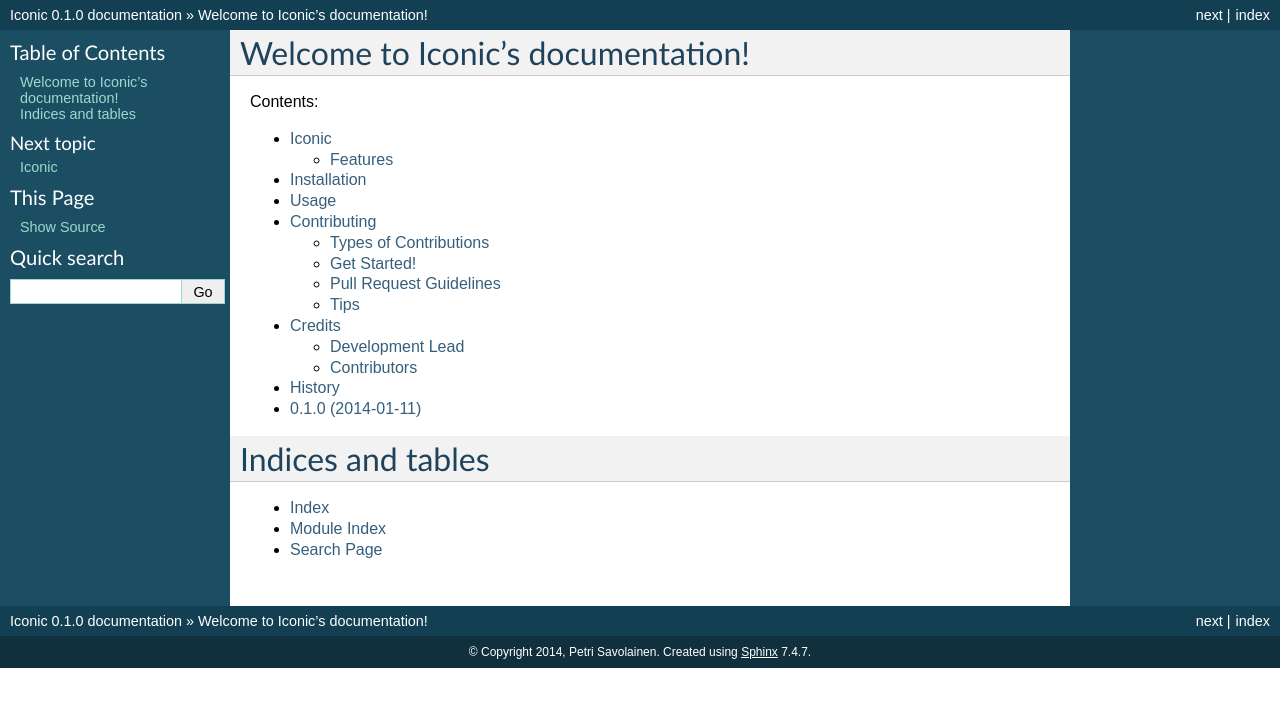
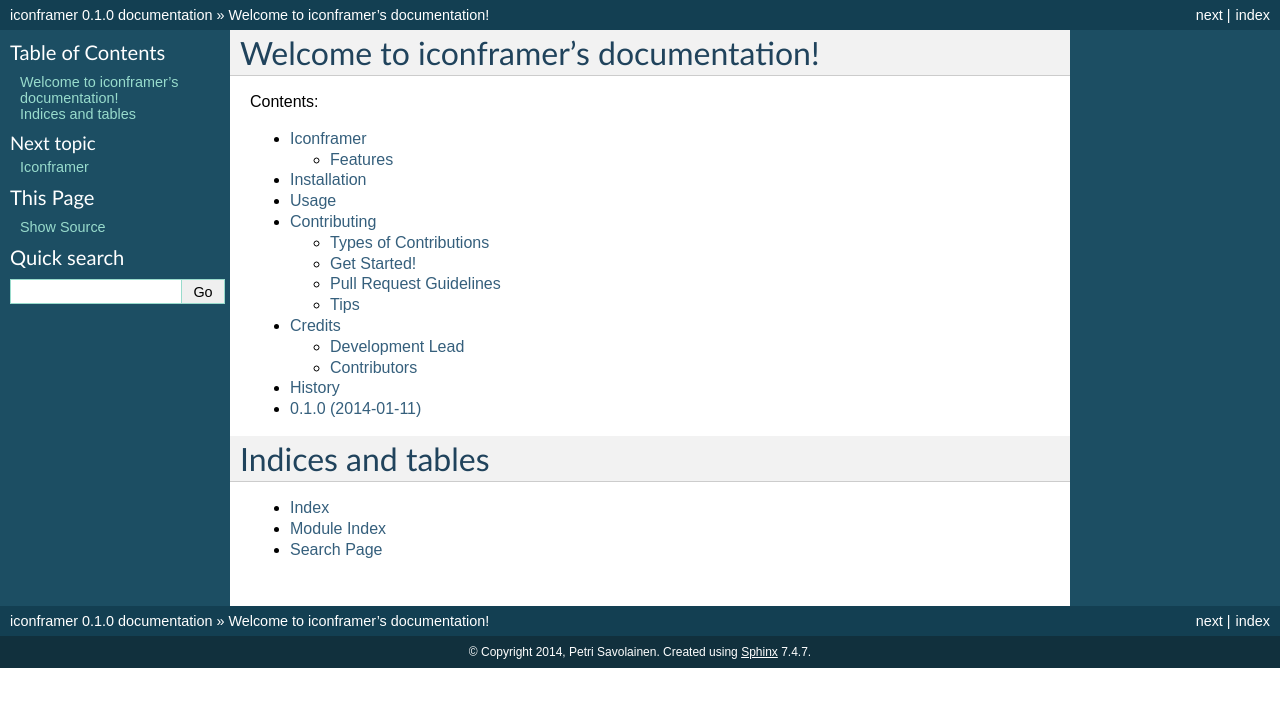
Before and after one commit to koodaamo/iconframer, a Sphinx documentation site: the page built from docs/index.rst, in a window 1280 px wide. Shown: the top 707 px of the page. Built offline with Sphinx 7.4.7, drawn with Linux system fonts in a browser that asks for light colours; the version number is read from the project's files by our own code.

Commit message:
interim pkg rename checkin

```diff
--- a/docs/conf.py
+++ b/docs/conf.py
@@ -1,7 +1,7 @@
 #!/usr/bin/env python
 # -*- coding: utf-8 -*-
 #
-# iconic documentation build configuration file, created by
+# iconframer documentation build configuration file, created by
 # sphinx-quickstart on Tue Jul  9 22:26:36 2013.
 #
 # This file is execfile()d with the current directory set to its
@@ -31,7 +31,7 @@ project_root = os.path.dirname(cwd)
 # version is used.
 sys.path.insert(0, project_root)
 
-import iconic
+import iconframer
 
 # -- General configuration ---------------------------------------------
 
@@ -55,7 +55,7 @@ source_suffix = '.rst'
 master_doc = 'index'
 
 # General information about the project.
-project = u'Iconic'
+project = u'iconframer'
 copyright = u'2014, Petri Savolainen'
 
 # The version info for the project you're documenting, acts as replacement
@@ -63,9 +63,9 @@ copyright = u'2014, Petri Savolainen'
 # the built documents.
 #
 # The short X.Y version.
-version = iconic.__version__
+version = iconframer.__version__
 # The full version, including alpha/beta/rc tags.
-release = iconic.__version__
+release = iconframer.__version__
 
 # The language for content autogenerated by Sphinx. Refer to documentation
 # for a list of supported languages.
@@ -188,7 +188,7 @@ html_static_path = ['_static']
 #html_file_suffix = None
 
 # Output file base name for HTML help builder.
-htmlhelp_basename = 'iconicdoc'
+htmlhelp_basename = 'iconframerdoc'
 
 
 # -- Options for LaTeX output ------------------------------------------
@@ -208,8 +208,8 @@ latex_elements = {
 # (source start file, target name, title, author, documentclass
 # [howto/manual]).
 latex_documents = [
-    ('index', 'iconic.tex',
-     u'Iconic Documentation',
+    ('index', 'iconframer.tex',
+     u'iconframer Documentation',
      u'Petri Savolainen', 'manual'),
 ]
 
@@ -239,8 +239,8 @@ latex_documents = [
 # One entry per manual page. List of tuples
 # (source start file, name, description, authors, manual section).
 man_pages = [
-    ('index', 'iconic',
-     u'Iconic Documentation',
+    ('index', 'iconframer',
+     u'iconframer Documentation',
      [u'Petri Savolainen'], 1)
 ]
 
@@ -254,10 +254,10 @@ man_pages = [
 # (source start file, target name, title, author,
 #  dir menu entry, description, category)
 texinfo_documents = [
-    ('index', 'iconic',
-     u'Iconic Documentation',
+    ('index', 'iconframer',
+     u'iconframer Documentation',
      u'Petri Savolainen',
-     'iconic',
+     'iconframer',
      'One line description of project.',
      'Miscellaneous'),
 ]
--- a/docs/index.rst
+++ b/docs/index.rst
@@ -1,9 +1,9 @@
-.. iconic documentation master file, created by
+.. iconframer documentation master file, created by
    sphinx-quickstart on Tue Jul  9 22:26:36 2013.
    You can adapt this file completely to your liking, but it should at least
    contain the root `toctree` directive.
 
-Welcome to Iconic's documentation!
+Welcome to iconframer's documentation!
 ======================================
 
 Contents:
--- a/docs/installation.rst
+++ b/docs/installation.rst
@@ -4,9 +4,9 @@ Installation
 
 At the command line::
 
-    $ easy_install iconic
+    $ easy_install iconframer
 
 Or, if you have virtualenvwrapper installed::
 
-    $ mkvirtualenv iconic
-    $ pip install iconic
+    $ mkvirtualenv iconframer
+    $ pip install iconframer
--- a/docs/usage.rst
+++ b/docs/usage.rst
@@ -2,6 +2,6 @@
 Usage
 ========
 
-To use Iconic in a project::
+To use iconframer in a project::
 
-    import iconic
+    import iconframer
```
Also changed, not shown: CONTRIBUTING.rst (+12 -12 lines), README.rst (+8 -8 lines), setup.py (+7 -7 lines), 9 other files.
